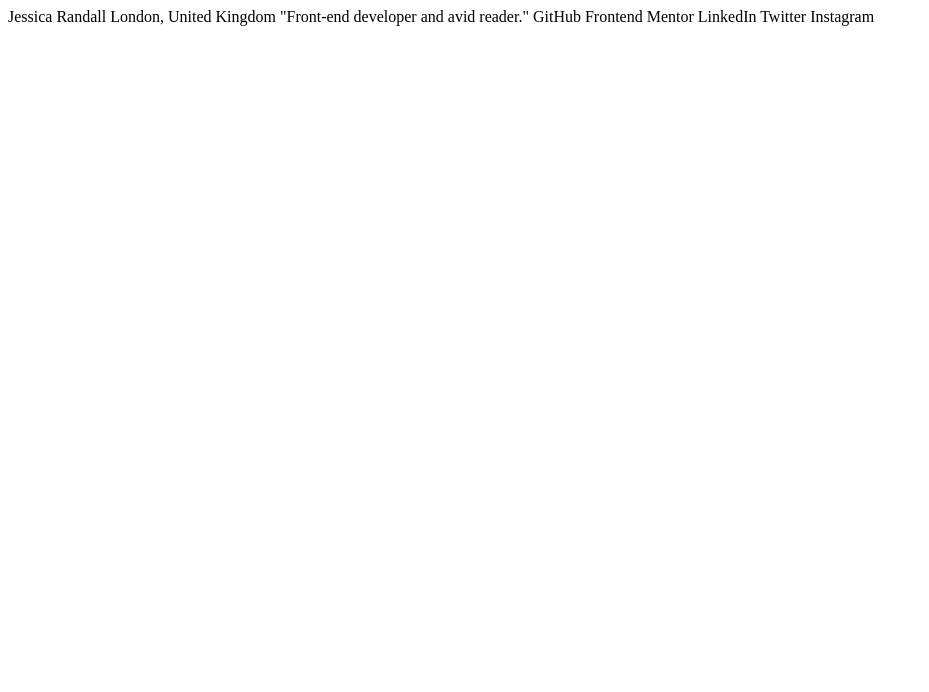
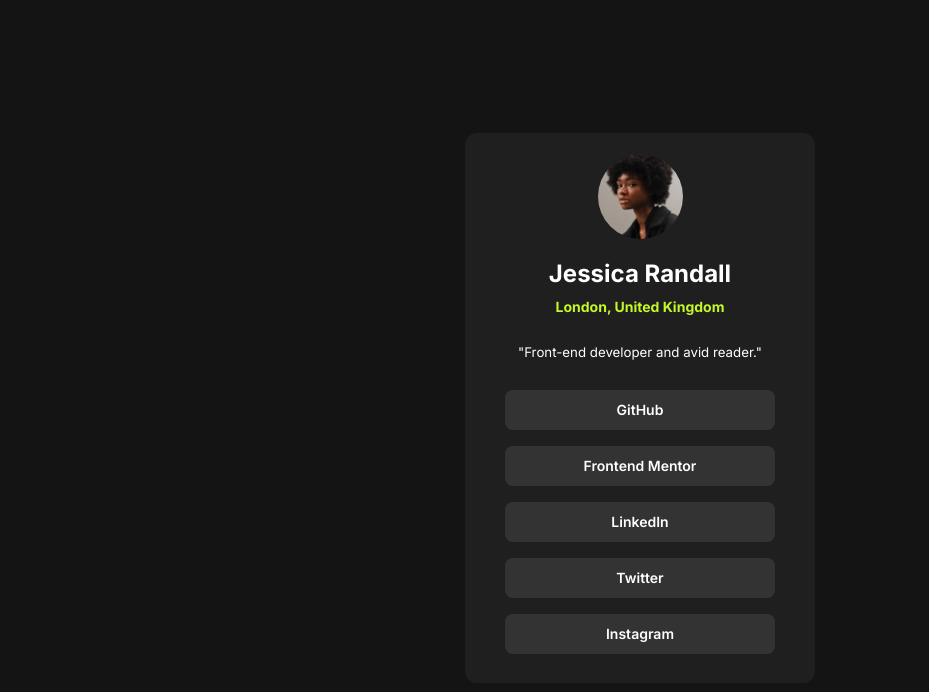
Before and after one commit to KhaledElOrbany/social-links-profile, a plain HTML site: page index.html in a window 1280 px wide. Shown: the whole page, without its empty margins (0-929 px from the left). Drawn offline with Linux system fonts and the light colour scheme.

Commit message:
Update index.html to improve social links profile

```diff
--- /dev/null
+++ b/assets/css/style.css
@@ -0,0 +1,68 @@
+@import url('https://fonts.googleapis.com/css2?family=Inter:wght@100..900&display=swap');
+
+html {
+  height: 100%;
+}
+
+body {
+  font-family: "Inter", sans-serif;
+  height: 100%;
+  background-color: hsl(0, 0%, 8%);
+  display: flex;
+  align-items: center;
+  justify-content: center;
+}
+
+section {
+  width: 350px;
+  height: 550px;
+  background-color: hsl(0, 0%, 12%);
+  display: flex;
+  align-items: center;
+  flex-direction: column;
+  justify-content: center;
+  border-radius: 12px;
+}
+
+.profile-img {
+  width: 85px;
+  height: 85px;
+  border-radius: 50%;
+}
+
+.user-details {
+  display: flex;
+  align-items: center;
+  flex-direction: column;
+}
+
+h2 {
+  margin-bottom: 10px;
+  color: hsl(0, 0%, 100%);
+}
+
+h4 {
+  margin-top: 0;
+  font-size: 14px;
+  color: hsl(75, 94%, 57%);
+}
+
+h5 {
+  margin-top: 10px;
+  font-weight: 400;
+  color: hsl(0, 0%, 100%);
+}
+
+.social-account-card {
+  font-size: 14px;
+  font-weight: 600;
+  width: 270px;
+  height: 40px;
+  margin: 8px 0px;
+  color: hsl(0, 0%, 100%);
+  background-color: hsl(0, 0%, 20%);
+  display: flex;
+  align-items: center;
+  justify-content: center;
+  border-radius: 8px;
+}
--- a/index.html
+++ b/index.html
@@ -1,23 +1,34 @@
 <!DOCTYPE html>
 <html lang="en">
+
 <head>
   <meta charset="UTF-8">
-  <meta name="viewport" content="width=device-width, initial-scale=1.0"> <!-- displays site properly based on user's device -->
+  <meta name="viewport" content="width=device-width, initial-scale=1.0">
 
   <link rel="icon" type="image/png" sizes="32x32" href="./assets/images/favicon-32x32.png">
 
   <title>Frontend Mentor | Social links profile</title>
+  <link rel="stylesheet" href="./assets/css/style.css">
 </head>
+
 <body>
+  <main>
+    <section>
+      <img class="profile-img" alt="profile-img" src="./assets/images/avatar-jessica.jpeg" />
 
-  Jessica Randall
-  London, United Kingdom
-  "Front-end developer and avid reader."
+      <div class="user-details">
+        <h2>Jessica Randall</h2>
+        <h4>London, United Kingdom</h4>
+        <h5>"Front-end developer and avid reader."</h5>
+      </div>
 
-  GitHub
-  Frontend Mentor
-  LinkedIn
-  Twitter
-  Instagram
+      <div class="social-account-card">GitHub</div>
+      <div class="social-account-card">Frontend Mentor</div>
+      <div class="social-account-card">LinkedIn</div>
+      <div class="social-account-card">Twitter</div>
+      <div class="social-account-card">Instagram</div>
+    </section>
+  </main>
 </body>
+
 </html>
```
